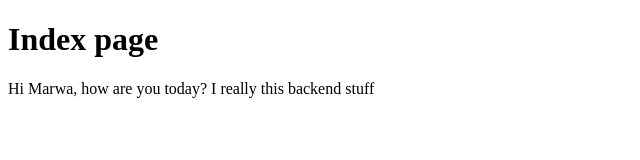
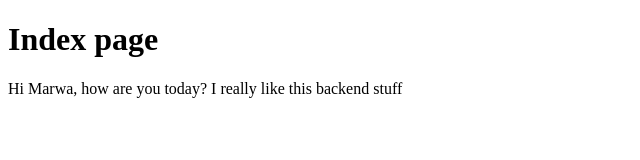
Before and after one commit to FranciscoDiego64/movies_app, a plain HTML site: page index.html in a window 1280 px wide. Shown: the full height of the page, 0-640 px from the left. Drawn offline with Linux system fonts and the light colour scheme.

Commit message:
updated text

```diff
--- a/index.html
+++ b/index.html
@@ -8,7 +8,7 @@
   <body>
     <h1>Index page</h1>
 
-    <p>Hi Marwa, how are you today? I really this backend stuff</p>
+    <p>Hi Marwa, how are you today? I really like this backend stuff</p>
 
   </body>
 </html>
```
